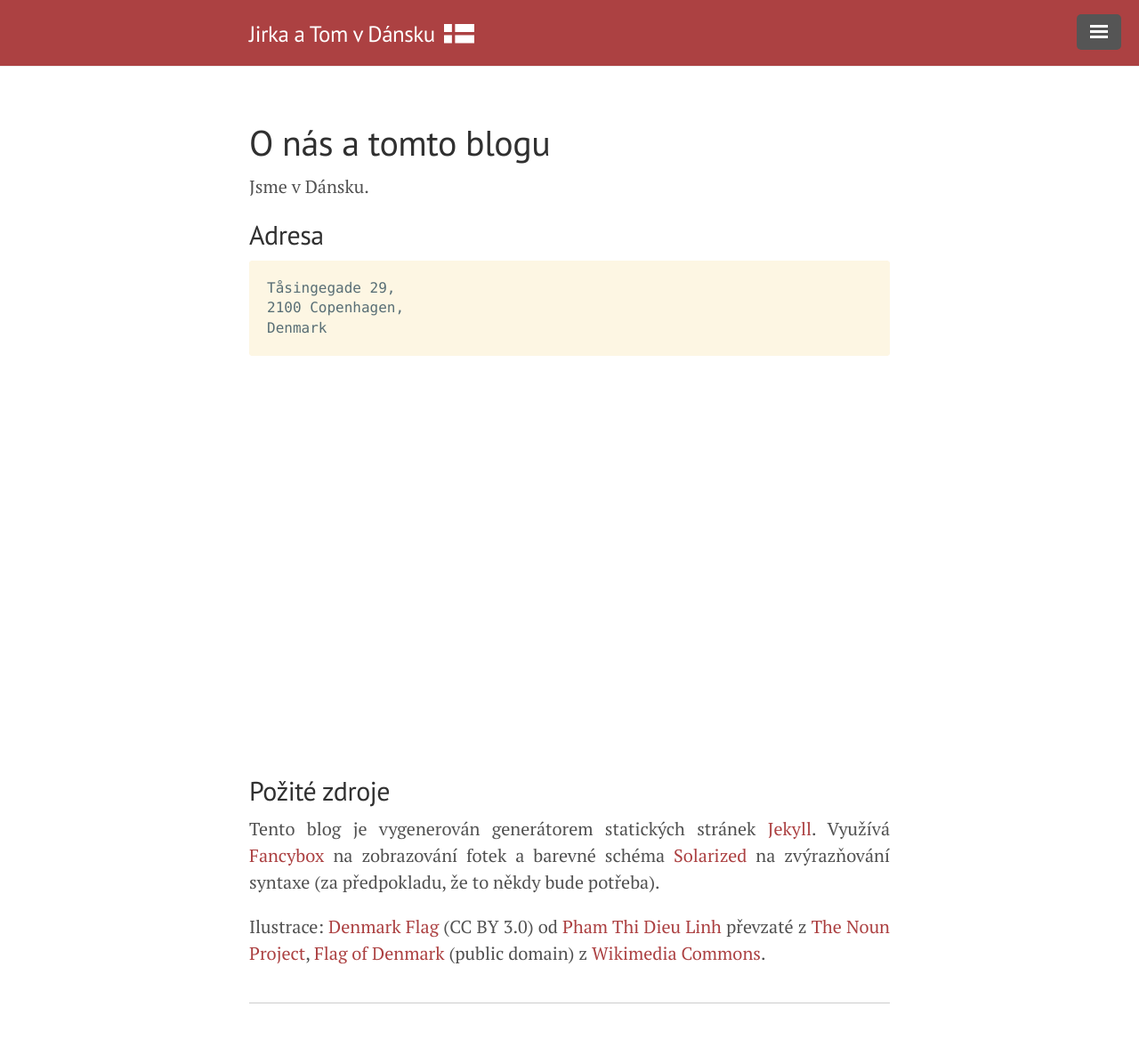
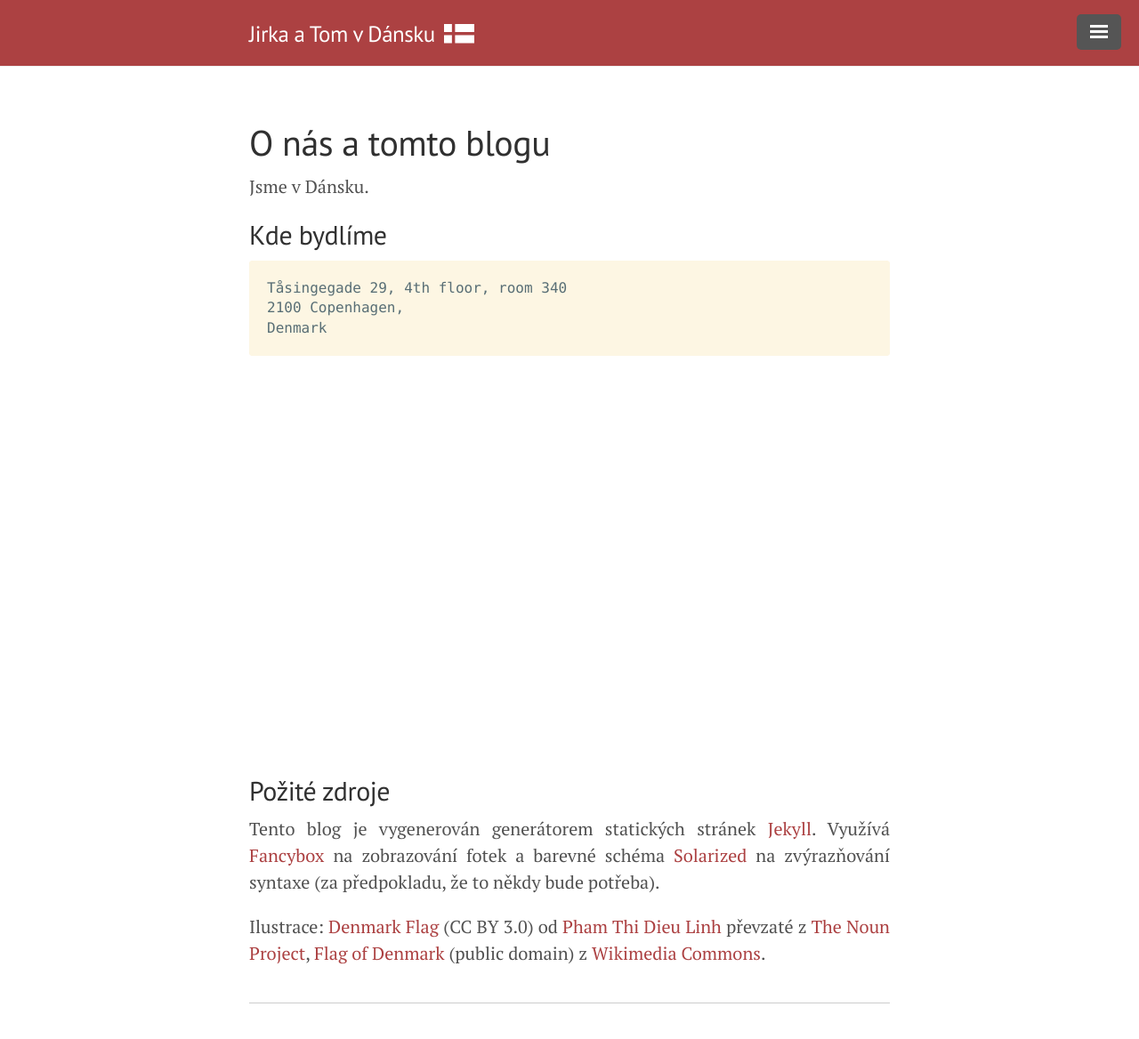
Before and after one commit to effa/erasmus, a Jekyll site: the page built from info.md, in a window 1280 px wide. Shown: the whole page at 89% size. Built offline with Jekyll 4.4.1, drawn with Linux system fonts in a browser that asks for light colours; comment, search, counter and statistics services are not loaded.

Commit message:
More specific address

```diff
--- a/info.md
+++ b/info.md
@@ -6,9 +6,9 @@ permalink: /info/
 
 Jsme v Dánsku.
 
-Adresa
-------
-    Tåsingegade 29,
+Kde bydlíme
+-----------
+    Tåsingegade 29, 4th floor, room 340
     2100 Copenhagen,
     Denmark
 
```
